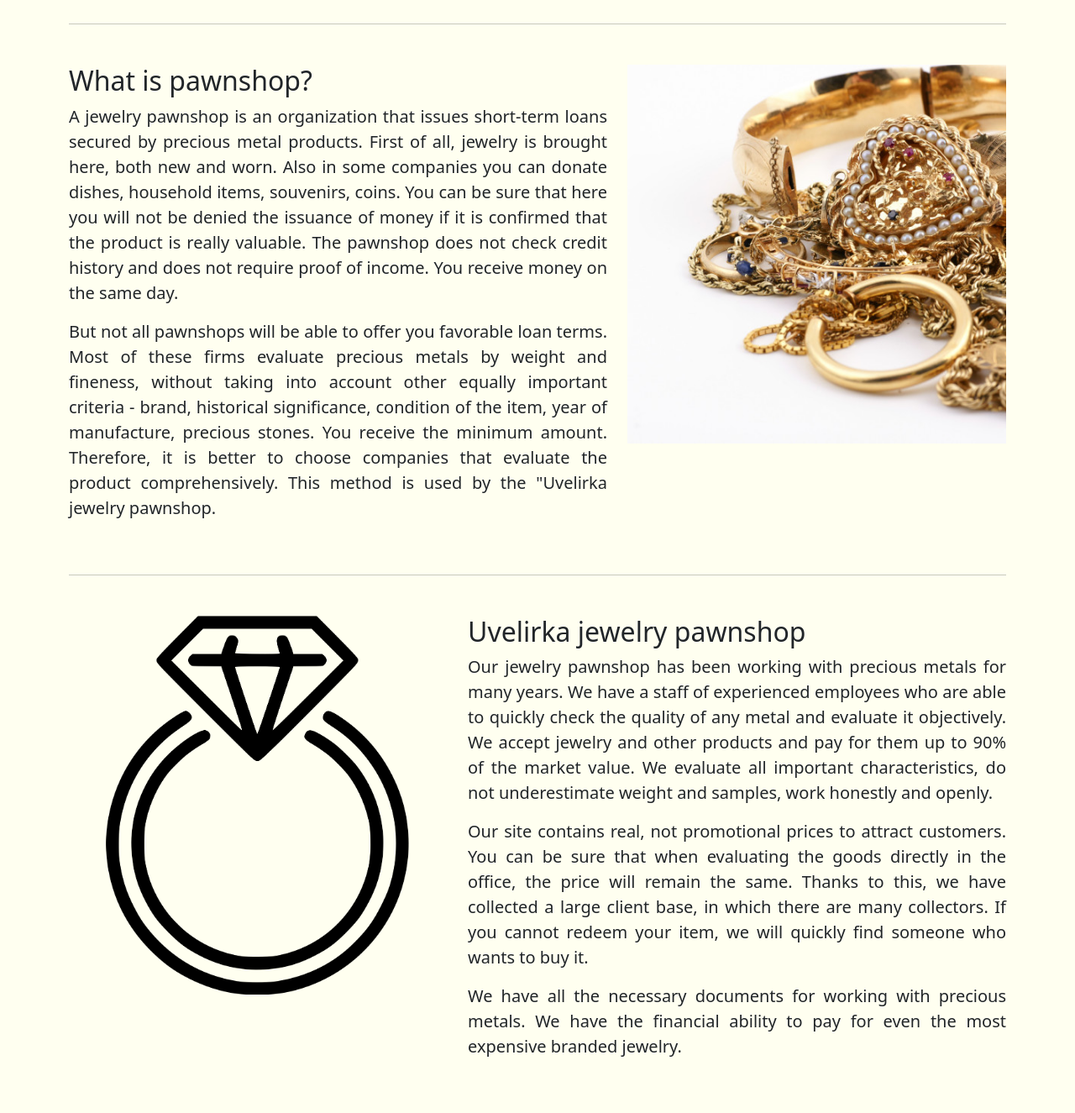
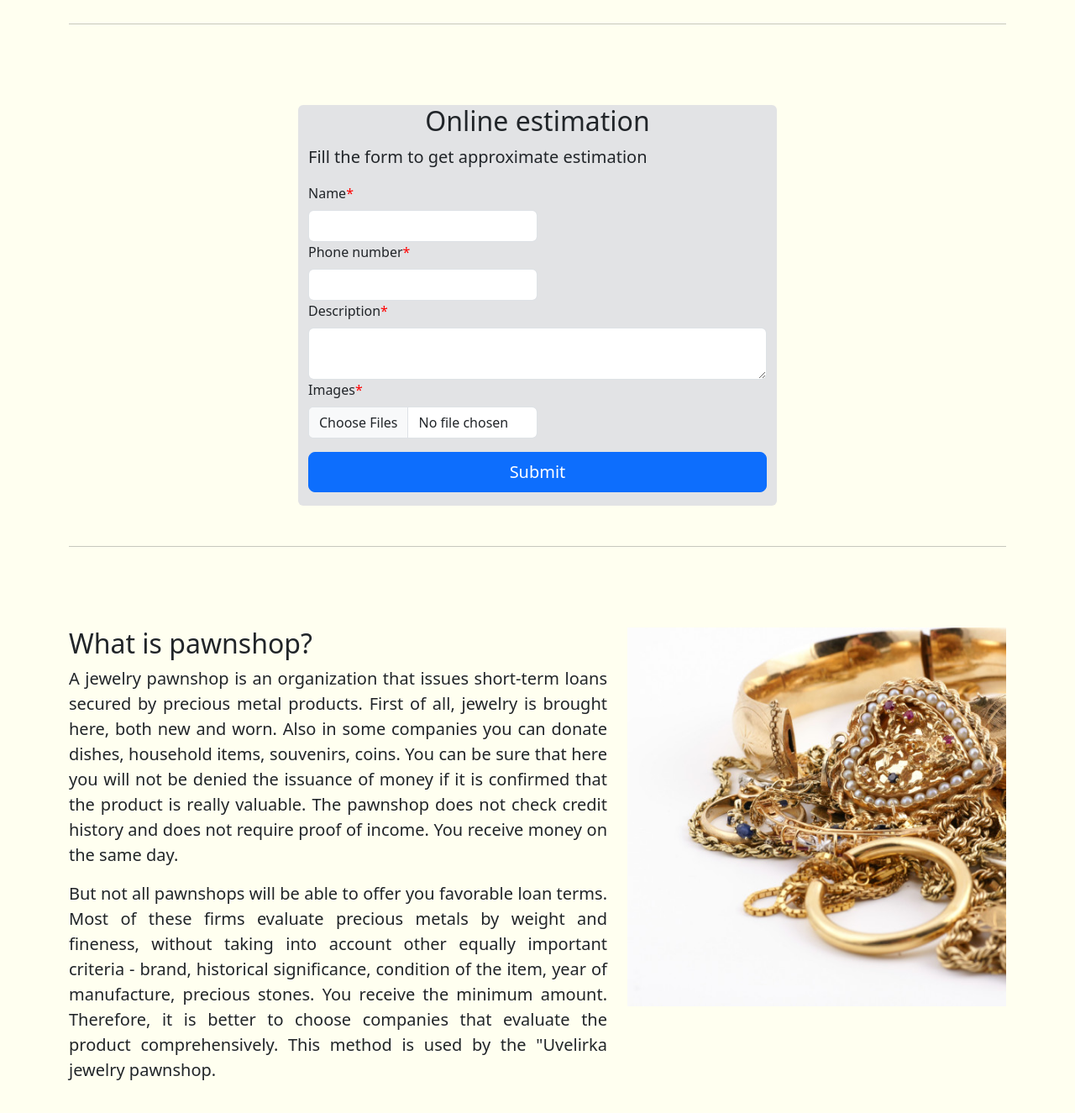
Before and after one commit to MaksimPashkovsky/jewelry-pawnshop, a Flask app: template src/app/main/templates/main_page.html in a window 1280 px wide. Shown: the part 1275-2600 px from the top of the page at 84% size. Run offline with Flask 3, Linux system fonts and the light colour scheme; the template is opened without the code that fills it, so the values that code supplies are empty.

Commit message:
online estimation form + admin panel update (images download)

```diff
--- a/src/app/database_service.py
+++ b/src/app/database_service.py
@@ -10,9 +10,6 @@ class DatabaseService:
     def get_all_article_types(self):
         return self.session.query(ArticleType).all()
 
-    def get_all_articles(self):
-        return self.session.query(Article).all()
-
     def get_all_articles_for_sale(self):
         return self.session.query(Article).filter_by(for_sale=True).all()
 
@@ -21,9 +18,6 @@ class DatabaseService:
 
     def get_article_type_by_name(self, name):
         return self.session.query(ArticleType).filter_by(name=name).first()
-
-    def get_articles_by_type_id(self, type_id: int):
-        return self.session.query(Article).filter_by(type_id=type_id).all()
 
     def get_all_logins(self):
         return [item[0] for item in self.session.query(User.login).all()]
@@ -48,13 +42,10 @@ class DatabaseService:
     def get_user_by_id(self, user_id):
         return self.session.query(User).get(user_id)
 
-    def get_user_column(self, field: str):
-        return [item[0] for item in self.session.query(getattr(User, field)).all()]
-
     def is_user_admin(self, user):
         if user.user_id in [a.user_id for a in self.session.query(Appraiser).all()]:
             return True
         return False
 
-    def get_account_by_id(self, acc_id):
-        return self.session.query(Account).filter_by(account_id=acc_id).first()
+    def get_estimation_order_by_id(self, o_id):
+        return self.session.query(EstimationOrder).filter_by(order_id=o_id).first()
--- a/src/app/main/templates/main_page.html
+++ b/src/app/main/templates/main_page.html
@@ -6,6 +6,26 @@
 
 {% block links %}
     <link rel="stylesheet" href="{{ url_for('.static', filename='styles/main.css') }}">
+{% endblock %}
+
+{% block script %}
+    <script>
+        toastr.options.positionClass = "toast-top-center";
+        toastr.options.timeOut = 3000;
+        const input = document.querySelector('#images');
+
+        input.addEventListener('change', (e) => {
+            const files = input.files;
+            const btn = document.getElementById('submitBtn')
+
+            if (files.length > 5) {
+                toastr.error('Only 5 files are allowed to upload')
+                btn.disabled = true;
+            } else {
+                btn.disabled = false;
+            }
+        });
+    </script>
 {% endblock %}
 
 {% block main %}
@@ -24,7 +44,8 @@
                      class="d-block w-100" alt="...">
                 <div class="carousel-caption d-none d-md-block">
                     <h5>Up to 100% of appraised value</h5>
-                    <p>Our estimation gives you the opportunity to get more for your jewelry than other companies offer</p>
+                    <p>Our estimation gives you the opportunity to get more for your jewelry than other companies
+                        offer</p>
                 </div>
             </div>
             <div class="carousel-item">
@@ -84,7 +105,8 @@
             <div class="col">
                 <div class="card h-100">
                     <a href="/catalog/watch">
-                    <img src="{{ url_for('static', filename='images/main_watch.png') }}" class="card-img-top" alt="...">
+                        <img src="{{ url_for('static', filename='images/main_watch.png') }}" class="card-img-top"
+                             alt="...">
                     </a>
                     <div class="card-body">
                         <h5 class="card-title">Watch</h5>
@@ -149,7 +171,36 @@
                 </div>
             </div>
         </div>
-        <hr class="featurette-divider my-5"><a name="info1"></a>
+        <hr class="featurette-divider my-5">
+    </div>
+    <div class="container mt-5">
+        <a name="estimation"></a>
+        <div class="row">
+            <div class="col-3"></div>
+            <div class="col-6 bg-secondary-subtle rounded">
+                <div id="liveAlertPlaceholder"></div>
+                <h2 class="text-center">Online estimation</h2>
+                <p class="lead">Fill the form to get approximate estimation</p>
+                <form action="{{ url_for('main.estimation') }}" method="post" enctype="multipart/form-data">
+                    <label for="name" class="form-label">Name<span style="color: red">*</span></label>
+                    <input type="text" class="form-control w-50 input-lg" id="name" name="name" required>
+                    <label for="phone" class="form-label">Phone number<span style="color: red">*</span></label>
+                    <input type="text" class="form-control w-50" id="phone" name="phone" required>
+                    <label for="description" class="form-label">Description<span style="color: red">*</span></label>
+                    <textarea type="text" class="form-control" id="description" name="description"
+                              required></textarea>
+                    <label for="images" class="form-label">Images<span style="color: red">*</span></label>
+                    <input type="file" class="form-control w-50" id="images" name="images"
+                           accept="image/jpeg, image/png, image/jpg" required multiple>
+                    <button class="w-100 btn btn-primary btn-lg my-3" id="submitBtn" type="submit">Submit</button>
+                </form>
+            </div>
+            <div class="col-3"></div>
+        </div>
+        <hr class="featurette-divider my-5">
+    </div>
+    <div class="container mt-5">
+        <a name="info1"></a>
         <div class="row featurette">
             <div class="col-md-7">
                 <h2 class="featurette-heading">What is pawnshop?</h2>
@@ -173,7 +224,8 @@
                      width="500" height="500">
             </div>
         </div>
-        <hr class="featurette-divider my-5"><a name="info2"></a>
+        <hr class="featurette-divider my-5">
+        <a name="info2"></a>
         <div class="row featurette">
             <div class="col-md-7 order-md-2">
                 <h2 class="featurette-heading">Uvelirka jewelry pawnshop</h2>
@@ -200,7 +252,8 @@
                      width="500" height="500">
             </div>
         </div>
-        <hr class="featurette-divider my-5"><a name="info3"></a>
+        <hr class="featurette-divider my-5">
+        <a name="info3"></a>
         <div class="row featurette">
             <div class="col-md-7">
                 <h2 class="featurette-heading">How to pawn jewelry to a pawnshop?</h2>
@@ -233,7 +286,8 @@
                      width="500" height="500">
             </div>
         </div>
-        <hr class="featurette-divider my-5"><a name="info4"></a>
+        <hr class="featurette-divider my-5">
+        <a name="info4"></a>
         <div class="row featurette">
             <div class="col-md-7 order-md-2">
                 <h2 class="featurette-heading">Estimation</h2>
@@ -272,7 +326,8 @@
                      width="500" height="500">
             </div>
         </div>
-        <hr class="featurette-divider my-5"><a name="info5"></a>
+        <hr class="featurette-divider my-5">
+        <a name="info5"></a>
         <div class="row featurette">
             <div class="col-md-7">
                 <h2 class="featurette-heading">Why you should choose Uvelirka pawnshop</h2>
```
Also changed, not shown: src/app/admin_views.py (+30 -1 lines), src/app/main/views.py (+38 -5 lines), src/app/models.py (+22 -6 lines). Lines whose indentation alone changed are shown as unchanged.
